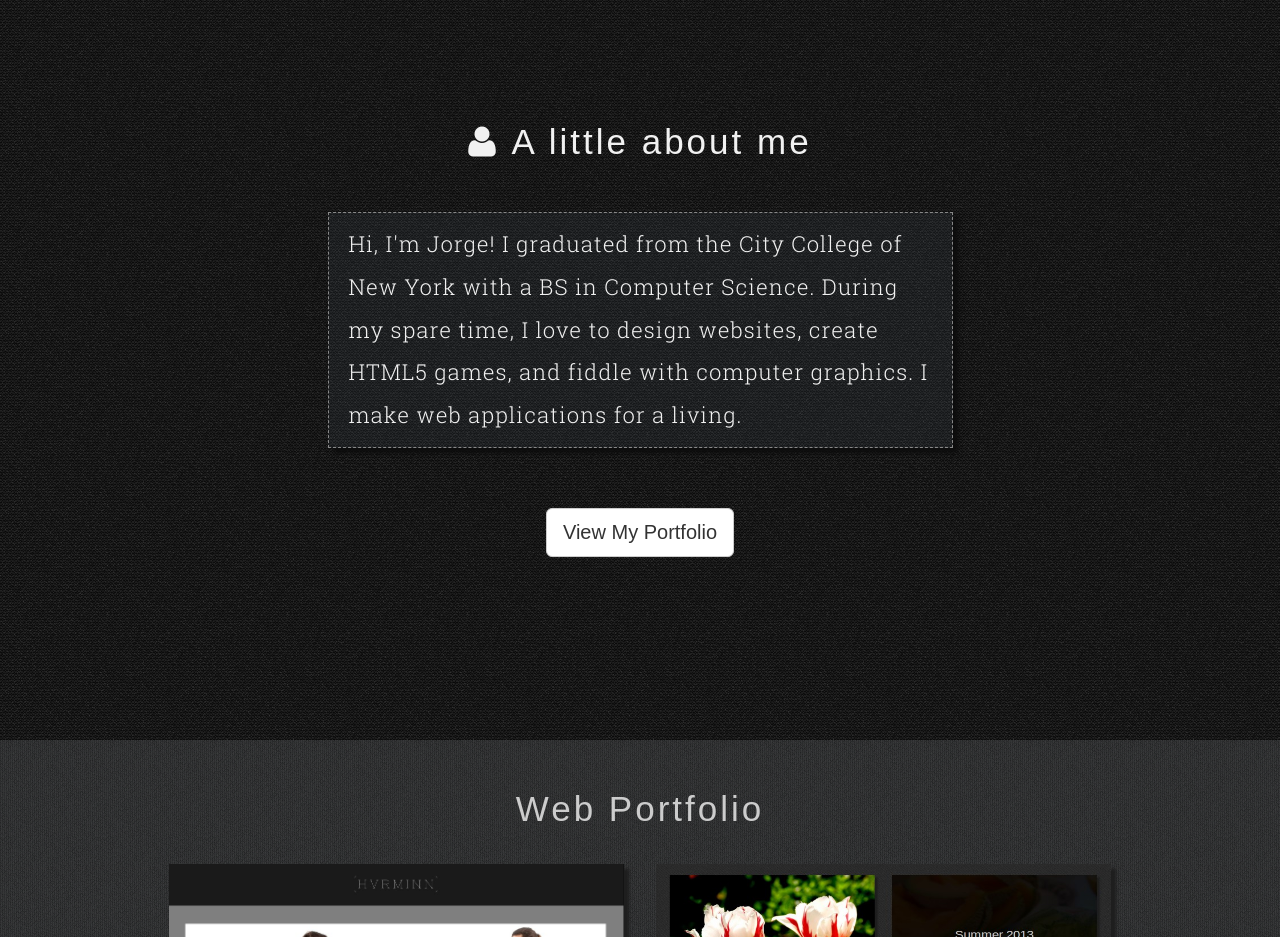
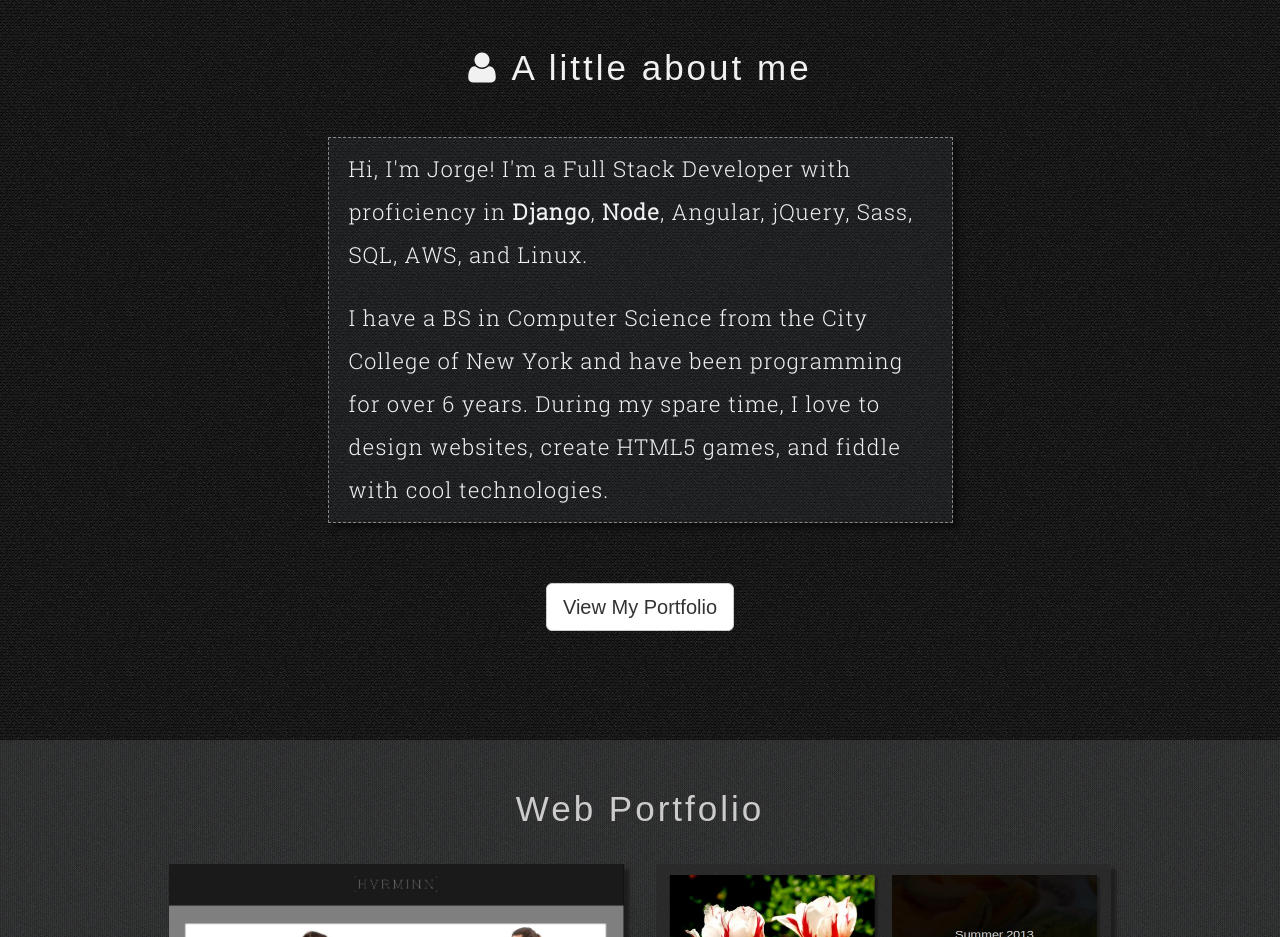
Before and after one commit to codenameyau/codenameyau.github.io, a plain HTML site: page index.html in a window 1280 px wide. Shown: the part 860-1797 px from the top of the page. Drawn offline with Linux system fonts and the light colour scheme; a web font is replaced by a local one.

Commit message:
Updated my bio summary

```diff
--- a/index.html
+++ b/index.html
@@ -90,7 +90,17 @@
             <i class="fa fa-user"></i> A little about me
           </h2>
           <div class="text-left text-white bottom-60">
-          <blockquote class="lead">Hi, I'm Jorge! I graduated from the City College of New York with a BS in Computer Science. During my spare time, I love to design websites, create HTML5 games, and fiddle with computer graphics. I make web applications for a living.
+          <blockquote class="lead">
+            <p>
+              Hi, I'm Jorge! I'm a Full Stack Developer with proficiency in <strong>Django</strong>,
+              <strong>Node</strong>, Angular, jQuery, Sass, SQL, AWS, and Linux.
+            </p>
+
+            <p>
+              I have a BS in Computer Science from the City College of New York and have been programming
+              for over 6 years. During my spare time, I love to design websites, create HTML5 games,
+              and fiddle with cool technologies.
+            </p>
           </blockquote>
           </div>
         </div>
```
